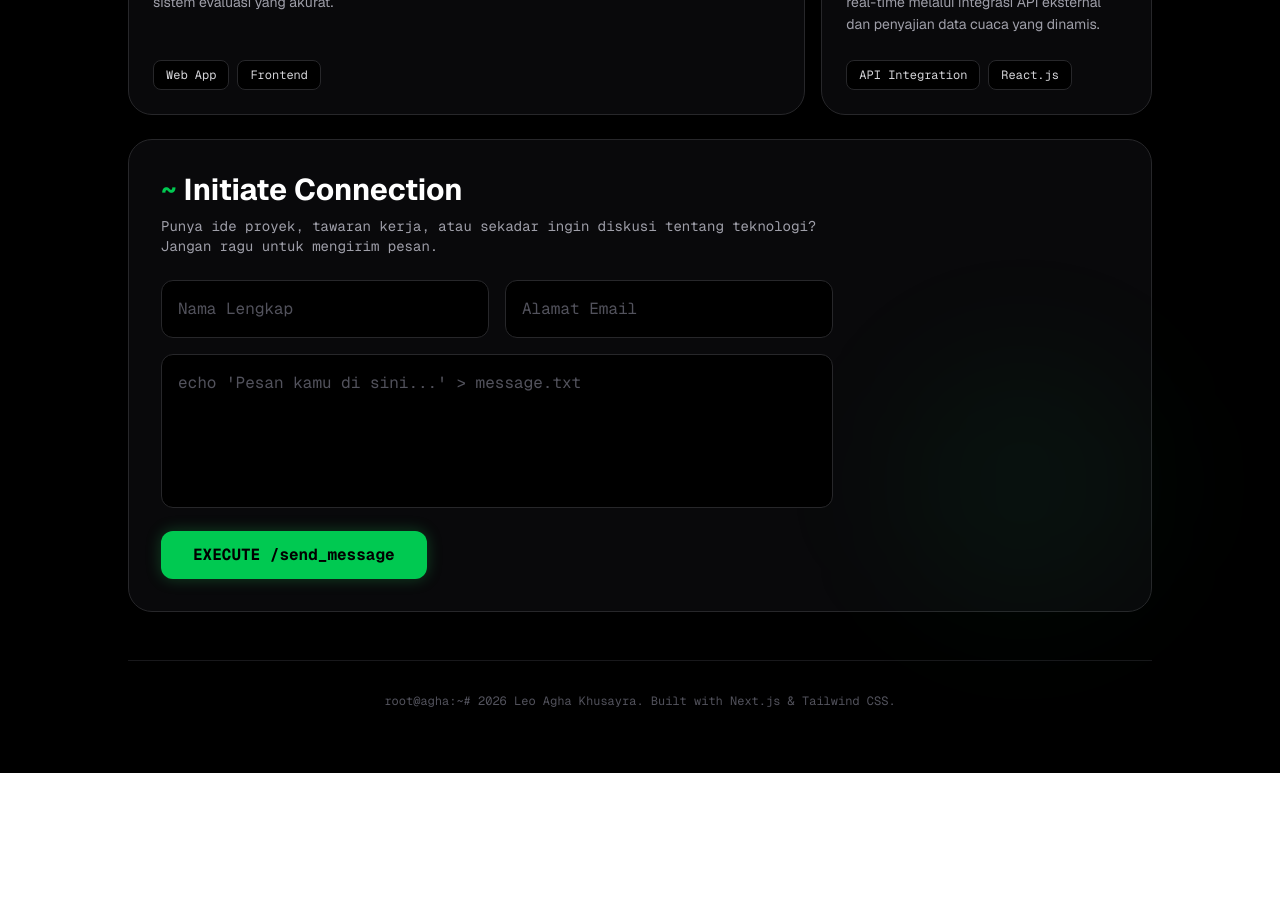
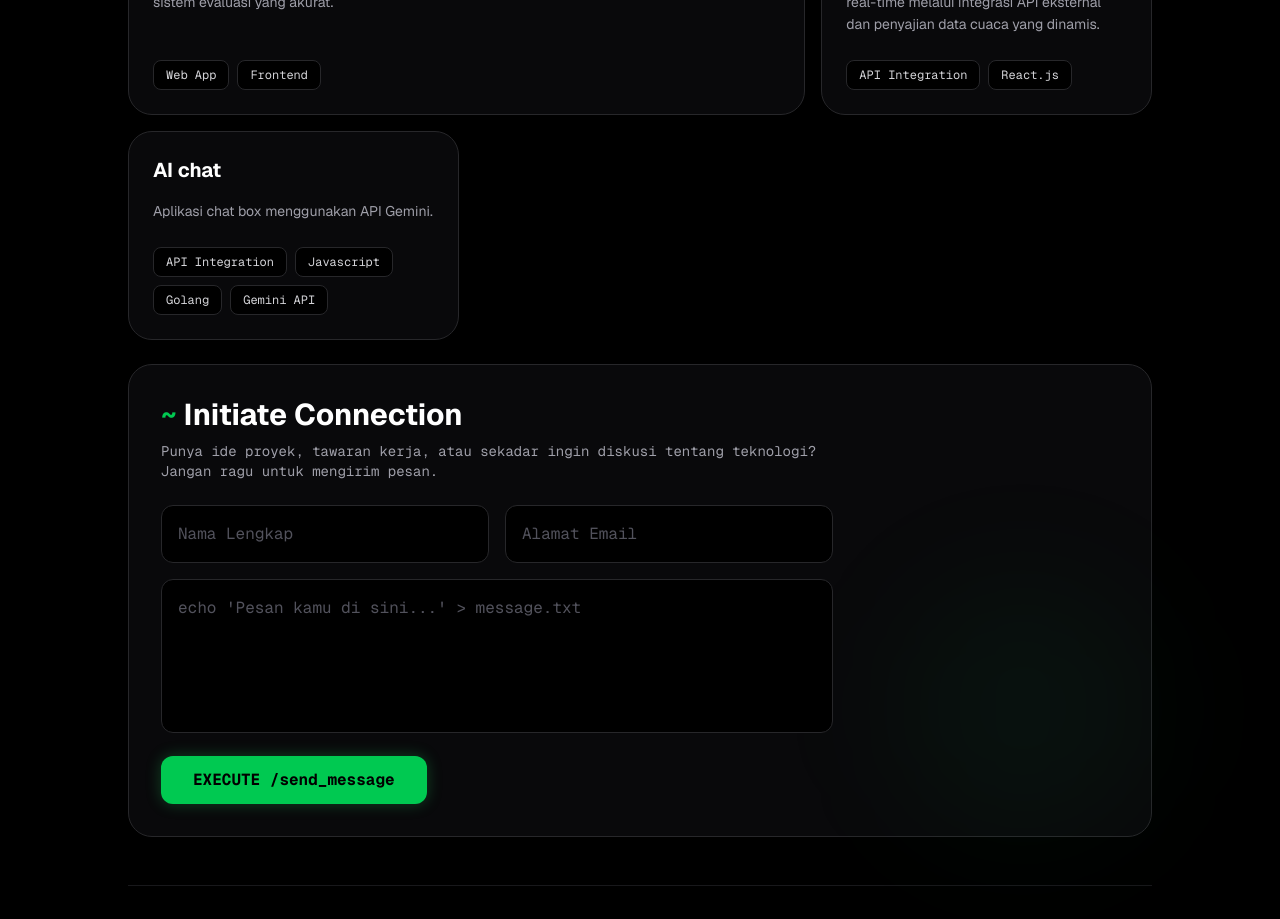
Before and after one commit to Agha-0708/portofolio-web, a Next.js app: page / in a window 1280 px wide. Shown: the part 1220-2139 px from the top of the page. Before the commit the page ends 1993 px from the top, so only its background shows below. Built offline with nearby package versions, Linux system fonts and the light colour scheme.

Commit message:
Add AI chat application entry with GitHub link

```diff
--- a/app/page.tsx
+++ b/app/page.tsx
@@ -50,6 +50,13 @@ export default function Home() {
       desc: "Aplikasi pemantauan kondisi cuaca secara real-time melalui integrasi API eksternal dan penyajian data cuaca yang dinamis.",
       tags: ["API Integration", "React.js"],
       style: "md:col-span-1",
+    },
+      {
+      title: "AI chat",
+      desc: "Aplikasi chat box menggunakan API Gemini.",
+      tags: ["API Integration", "Javascript", "Golang","Gemini API"],
+      style: "md:col-span-1",
+      githubLink: "https://github.com/Agha-0708/AI-CHAT.git",
     },
   ];
 
```
